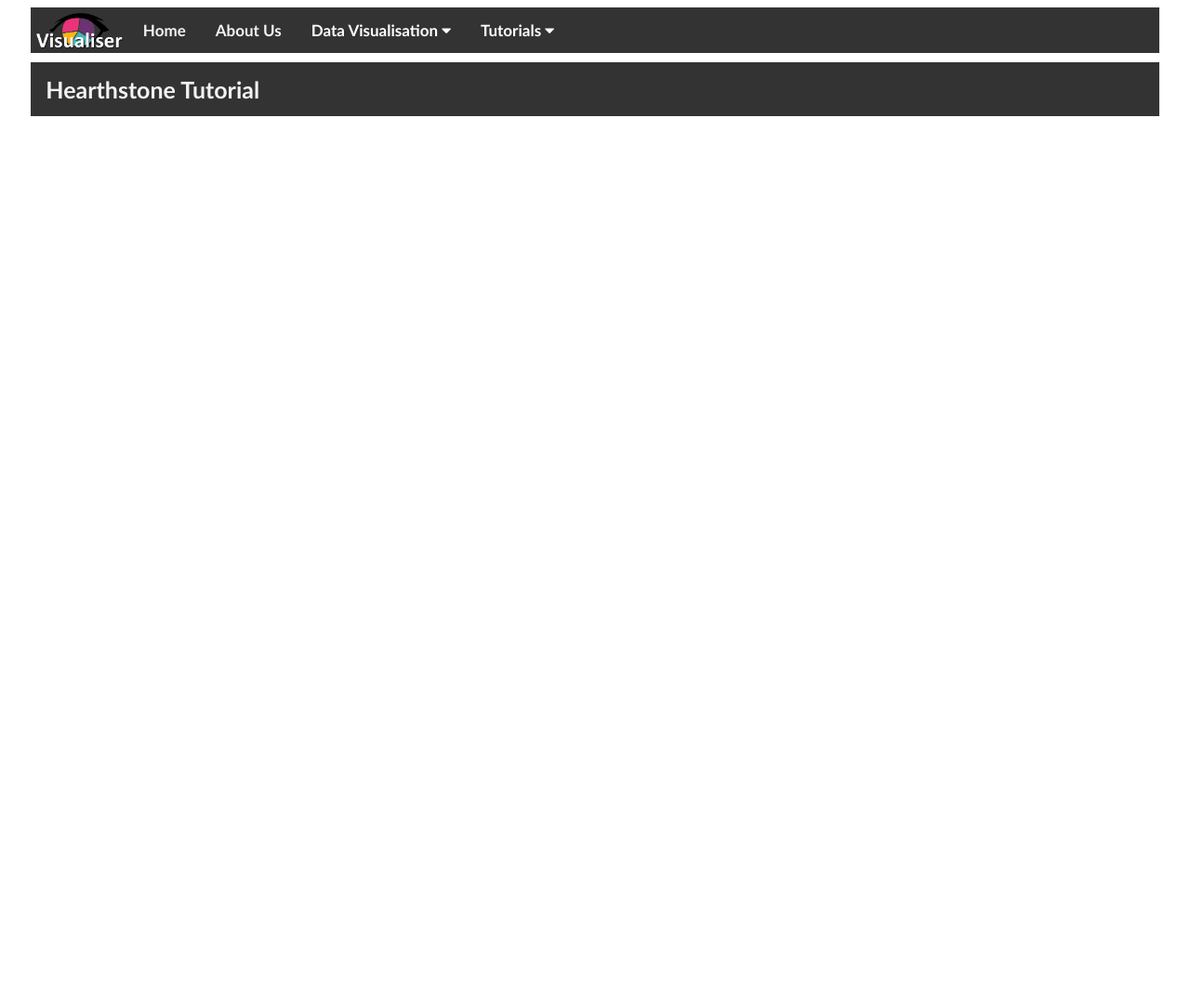
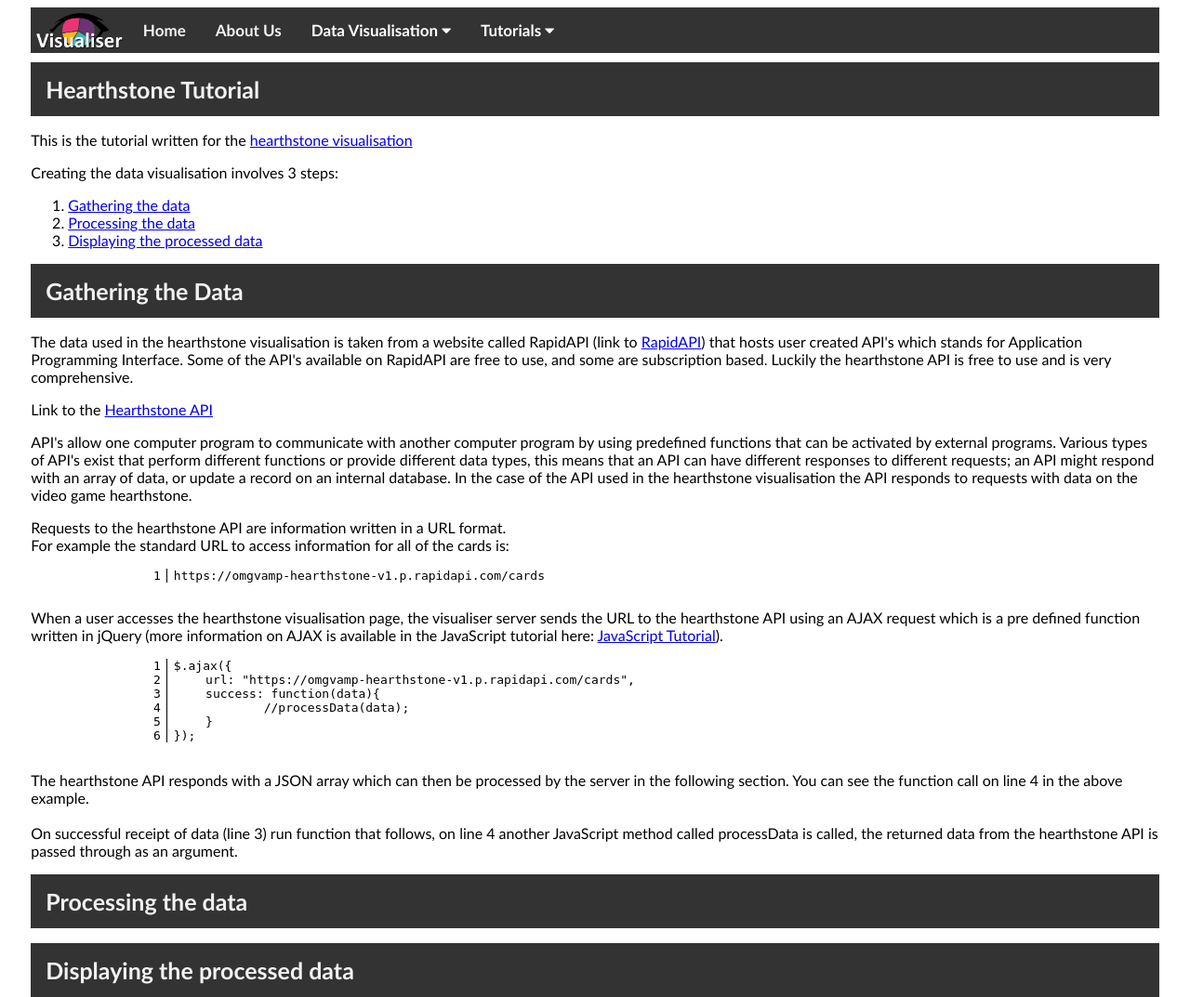
Before and after one commit to markonline37/ip3, a PHP site: page /hearthstonetutorial.php in a window 1280 px wide. Shown: the whole page at 93% size. Before the commit the page ends 125 px from the top, so only its background shows below. Run offline with PHP 8.4, Linux system fonts and the light colour scheme.

Commit message:
initial hearthstone tutorial commit
1/3rd of it done - only uploading to push the minor earthquake/hearthstone changes.

```diff
--- /dev/null
+++ b/css/tutorial.css
@@ -0,0 +1,15 @@
+pre {
+    counter-reset: line;
+}
+
+code {
+    counter-increment: line;
+}
+
+code:before {
+    content: counter(line);
+    margin-right: .5em;
+    -webkit-user-select: none;
+    padding: 0 .5em;
+    border-right: 1px solid black;
+}
--- a/earthquake.php
+++ b/earthquake.php
@@ -18,9 +18,11 @@
 		<div id="feedSelector"></div>
 	</div>
 	<div class="col-8">
+
+		<div id="feedIdentifier"></div>
 		<a id="map_anchor"></a>
-		<div id="feedIdentifier"><br></div>
 		<div id="map2"></div>
+
 		<p>
 			You can find information about earthquakes and the programming techniques used to build this page page by reading the earthquake tutorial page here:
 		</p>
--- a/hearthstone.php
+++ b/hearthstone.php
@@ -40,7 +40,7 @@
 	<div class="col-10" id="hearthstone_links">
 		<br>
 		<p>
-			You can find information about Hearthstone and the programming techniques used to build this page by reading the Hearthstone tutorial page here:<br>
+			You can find information about the programming techniques used to build this page by reading the Hearthstone tutorial page here:<br>
 		</p>
 		<a href="hearthstonetutorial.php">Hearthstone Tutorial</a>
 	</div>
--- a/hearthstonetutorial.php
+++ b/hearthstonetutorial.php
@@ -3,8 +3,68 @@
 $description = 'Hearthstone Tutorial';
 include('inc/header.php');
 ?>
+<link href="css/tutorial.css" rel="stylesheet" type="text/css">
 
 <h1>Hearthstone Tutorial</h1>
+
+<P>
+	This is the tutorial written for the <a href="hearthstone.php">hearthstone visualisation</a>
+</P>
+<p>
+	Creating the data visualisation involves 3 steps:
+	<ol>
+		<li><a href="#section1_anchor">Gathering the data</a></li>
+		<li><a href="#section2_anchor">Processing the data</a></li>
+		<li><a href="#section3_anchor">Displaying the processed data</a></li>
+	</ol>
+</P>
+
+<a id="section1_anchor"></a>
+<h2>Gathering the Data</h2>
+<p>
+	The data used in the hearthstone visualisation is taken from a website called RapidAPI (link to <a href="https://www.rapidapi.com/">RapidAPI</a>) that hosts user created API's which stands for Application Programming Interface. Some of the API's available on RapidAPI are free to use, and some are subscription based. Luckily the hearthstone API is free to use and is very comprehensive.
+</p>
+<p>
+	Link to the <a href="https://rapidapi.com/omgvamp/api/hearthstone">Hearthstone API</a>
+</p>
+<p>
+	API's allow one computer program to communicate with another computer program by using predefined functions that can be activated by external programs. Various types of API's exist that perform different functions or provide different data types, this means that an API can have different responses to different requests; an API might respond with an array of data, or update a record on an internal database. In the case of the API used in the hearthstone visualisation the API responds to requests with data on the video game hearthstone.
+</p>
+<p>
+	Requests to the hearthstone API are information written in a URL format.<br>
+	For example the standard URL to access information for all of the cards is:<br>
+	<pre>
+		<code>https://omgvamp-hearthstone-v1.p.rapidapi.com/cards</code>
+	</pre>
+	When a user accesses the hearthstone visualisation page, the visualiser server sends the URL to the hearthstone API using an AJAX request which is a pre defined function written in jQuery (more information on AJAX is available in the JavaScript tutorial here: <a href="javascripttutorial.php">JavaScript Tutorial</a>).
+</p>
+<p>
+	<pre>
+		<code>$.ajax({</code>
+		<code>	url: "https://omgvamp-hearthstone-v1.p.rapidapi.com/cards",</code>
+		<code>	success: function(data){</code>
+		<code>		//processData(data);</code>
+		<code>	}</code>
+		<code>});</code>
+	</pre>
+	</p>
+<p>
+	The hearthstone API responds with a JSON array which can then be processed by the server in the following section. You can see the function call on line 4 in the above example.<br><br>
+
+	On successful receipt of data (line 3) run function that follows, on line 4 another JavaScript method called processData is called, the returned data from the hearthstone API is passed through as an argument.
+</p>
+
+<a id="section2_anchor"></a>
+<h2>Processing the data</h2>
+<p>
+
+</p>
+
+<a id="section3_anchor"></a>
+<h2>Displaying the processed data</h2>
+<p>
+
+</p>
 
 <?php
 include('inc/footer.php');
--- a/js/locationinfo.js
+++ b/js/locationinfo.js
@@ -24,7 +24,8 @@
 			else{
 				$('#resultJson').append("Region is not in a country. " + "<br>");
 			}
-
+			var string = "<img src=\"https://www.countryflags.io/" + data.results[0].components.country_code + "/flat/64.png\">";
+			$('#resultJson').append(string);
 
 		},
 		error: function(){
```
